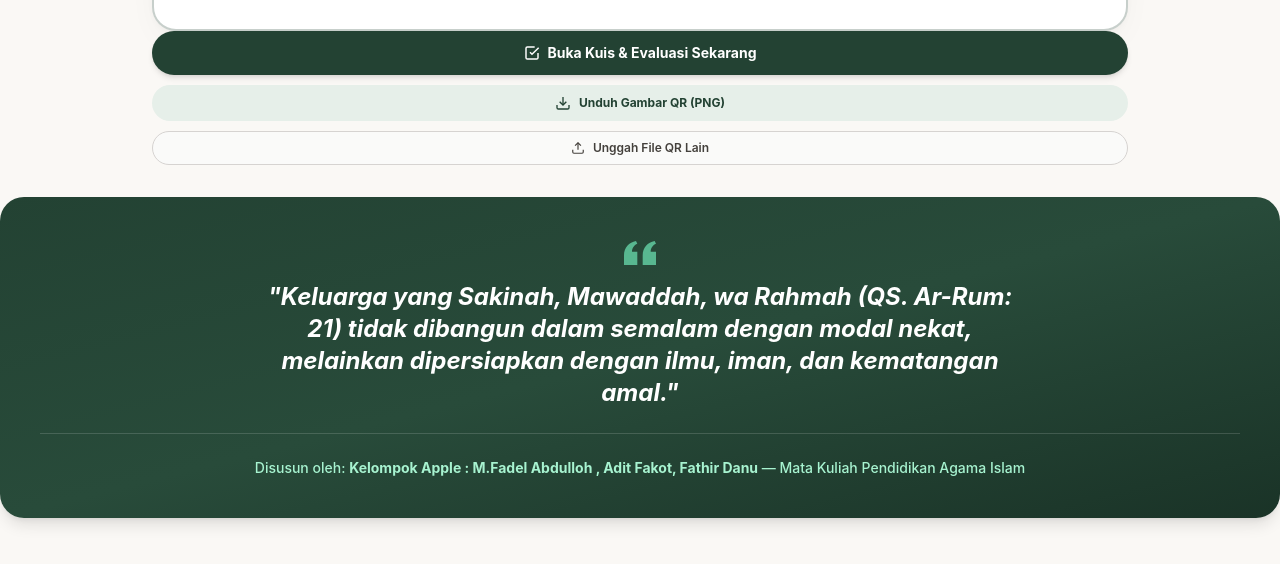
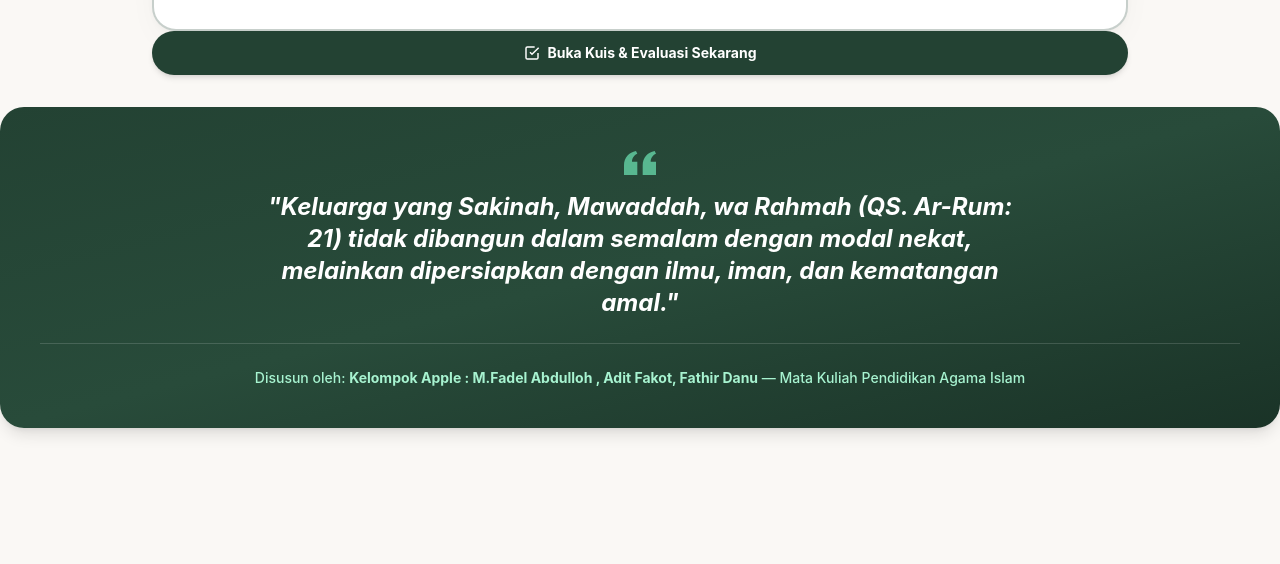
Before and after one commit to Mrdel3721/kelompok-apple, a plain HTML site: page index.html in a window 1280 px wide. Shown: the part 8272-8836 px from the top of the page. Drawn offline with nearby package versions, Linux system fonts and the light colour scheme.

Commit message:
Remove QR download and upload buttons from index.html
Removed buttons for downloading QR image and uploading files.

```diff
--- a/index.html
+++ b/index.html
@@ -921,21 +921,6 @@
                 <svg class="w-4 h-4" viewBox="0 0 24 24" fill="none" stroke="currentColor" stroke-width="2.2"><path d="M9 11l3 3L22 4"/><path d="M21 12v7a2 2 0 0 1-2 2H5a2 2 0 0 1-2-2V5a2 2 0 0 1 2-2h11"/></svg>
                 Buka Kuis &amp; Evaluasi Sekarang
               </button>
-
-              <button
-                id="btnDownloadQrPng"
-                type="button"
-                class="inline-flex items-center justify-center gap-2 px-4 py-2.5 rounded-full bg-[#E6EFE9] hover:bg-[#d5e5da] text-[#234233] text-xs font-bold transition"
-              >
-                <svg class="w-4 h-4" viewBox="0 0 24 24" fill="none" stroke="currentColor" stroke-width="2"><path d="M21 15v4a2 2 0 0 1-2 2H5a2 2 0 0 1-2-2v-4"/><polyline points="7 10 12 15 17 10"/><line x1="12" y1="15" x2="12" y2="3"/></svg>
-                Unduh Gambar QR (PNG)
-              </button>
-
-              <label class="cursor-pointer inline-flex items-center justify-center gap-2 px-4 py-2 rounded-full border border-stone-300 bg-stone-50 hover:bg-stone-100 text-stone-700 text-xs font-semibold transition">
-                <svg class="w-3.5 h-3.5" viewBox="0 0 24 24" fill="none" stroke="currentColor" stroke-width="2"><path d="M21 15v4a2 2 0 0 1-2 2H5a2 2 0 0 1-2-2v-4"/><polyline points="17 8 12 3 7 8"/><line x1="12" y1="3" x2="12" y2="15"/></svg>
-                Unggah File QR Lain
-                <input id="qrFileInput" type="file" accept="image/*" class="hidden">
-              </label>
             </div>
           </div>
 
```
